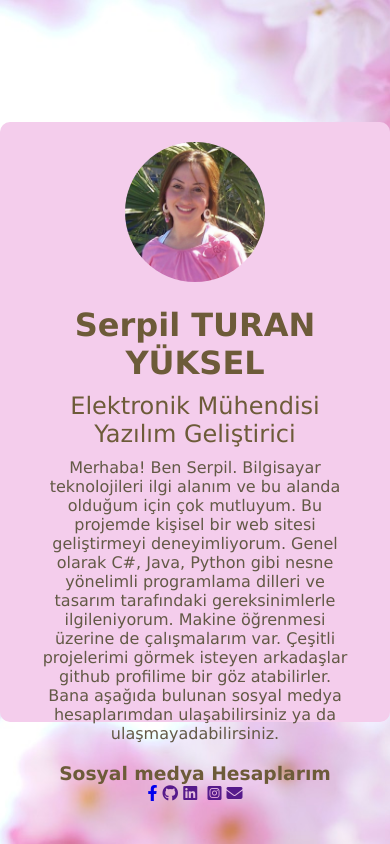
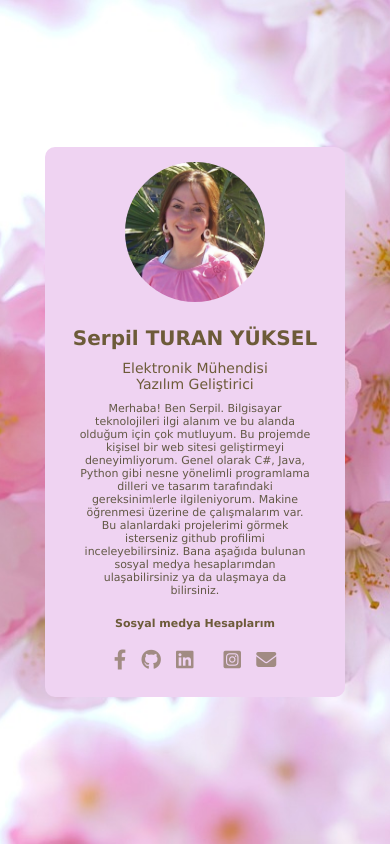
Before and after one commit to SerpilTY/MyPersonalWebsite, a plain HTML site: page index.html in a window 390 px wide. Drawn offline with Linux system fonts and the light colour scheme.

Commit message:
Responsive Design Added

```diff
--- a/index.html
+++ b/index.html
@@ -17,11 +17,11 @@
         <div class="content">
             <h1>Serpil TURAN YÜKSEL</h1>
             <h2> Elektronik Mühendisi <br> Yazılım Geliştirici</h2>
-            <p>Merhaba! Ben Serpil. Bilgisayar teknolojileri ilgi alanım ve bu alanda olduğum için çok mutluyum. Bu projemde kişisel bir web sitesi geliştirmeyi deneyimliyorum. Genel olarak C#, Java, Python gibi nesne yönelimli programlama dilleri ve tasarım tarafındaki gereksinimlerle ilgileniyorum. Makine öğrenmesi üzerine de çalışmalarım var. Çeşitli projelerimi görmek isteyen arkadaşlar github profilime bir göz atabilirler. Bana aşağıda bulunan sosyal medya hesaplarımdan ulaşabilirsiniz ya da ulaşmayadabilirsiniz.   </p>
+            <p>Merhaba! Ben Serpil. Bilgisayar teknolojileri ilgi alanım ve bu alanda olduğum için çok mutluyum. Bu projemde kişisel bir web sitesi geliştirmeyi deneyimliyorum. Genel olarak C#, Java, Python gibi nesne yönelimli programlama dilleri ve tasarım tarafındaki gereksinimlerle ilgileniyorum. Makine öğrenmesi üzerine de çalışmalarım var. Bu alanlardaki projelerimi görmek isterseniz github profilimi inceleyebilirsiniz. Bana aşağıda bulunan sosyal medya hesaplarımdan ulaşabilirsiniz ya da ulaşmaya da bilirsiniz.   </p>
             <!--  <p>Hi Everyone! I'm Serpil. Computer technologies are my area of interest and I am very happy to be in this field. In this project, I am experiencing developing a personal website. In general, I am interested in object-oriented programming languages such as C#, Java, Python and the requirements on the design side. I also work on machine learning. Friends who want to see my various projects can take a look at my github profile. You may or may not reach me through my social media accounts below.</p>
                 -->
 
-            <h3>Sosyal medya Hesaplarım</h3>
+            <h4>Sosyal medya Hesaplarım</h4>
 
         <div class="social">
             <a href="#"> <i class="fa-brands fa-facebook-f"></i></a>
--- a/style.css
+++ b/style.css
@@ -23,7 +23,7 @@ body{
 }
 .center{
     width:600px;
-    background-color:rgb(244, 205, 236);
+    background-color:rgb(239, 211, 242);;
     height: 600px;
     text-align: center;
     border-radius: 10px;
@@ -46,7 +46,45 @@ h1{
 .content h2 {
     color:rgb(109, 91, 57);
 }
-.content h3{
+.content h4{
     margin-top: 20px;
     color:rgb(109, 91, 57);
+    margin-bottom: 20px;
+    font-weight:250px; ;
+
 }
+
+div.social i{
+    padding:0 10px;
+    font-size: 30px;
+    color: rgb(109, 91, 57, 0.6);
+    transition:0.4s;
+}
+
+div.social i:hover{
+    color:rgb(228, 182, 127);
+}
+
+@media  screen and (max-width:700px) {
+    .center{
+        width:300px;
+        height: 550px;
+    }
+    h1{
+        font-size:20px;
+    }
+    h2{
+        font-size:14px;;
+    }
+    p{
+        width:90%;
+        font-size: 11px;
+    }
+    h4{
+        font-size: 11px;
+    }
+    .social a i{
+        font-size:20px;
+        padding:0 5px;
+    }
+}
```
